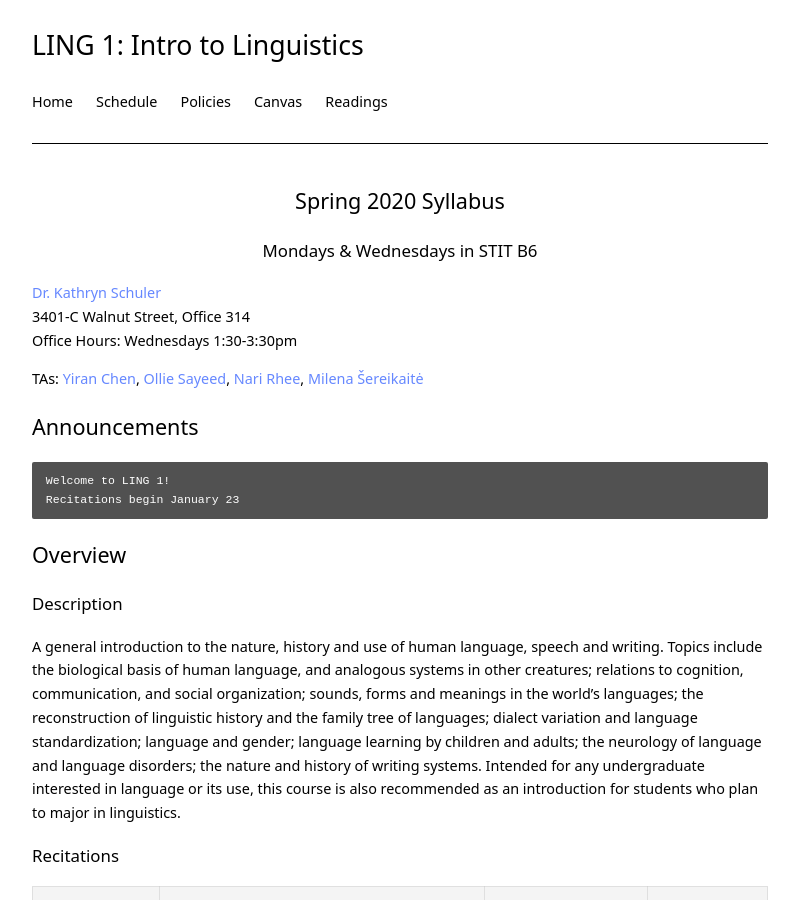
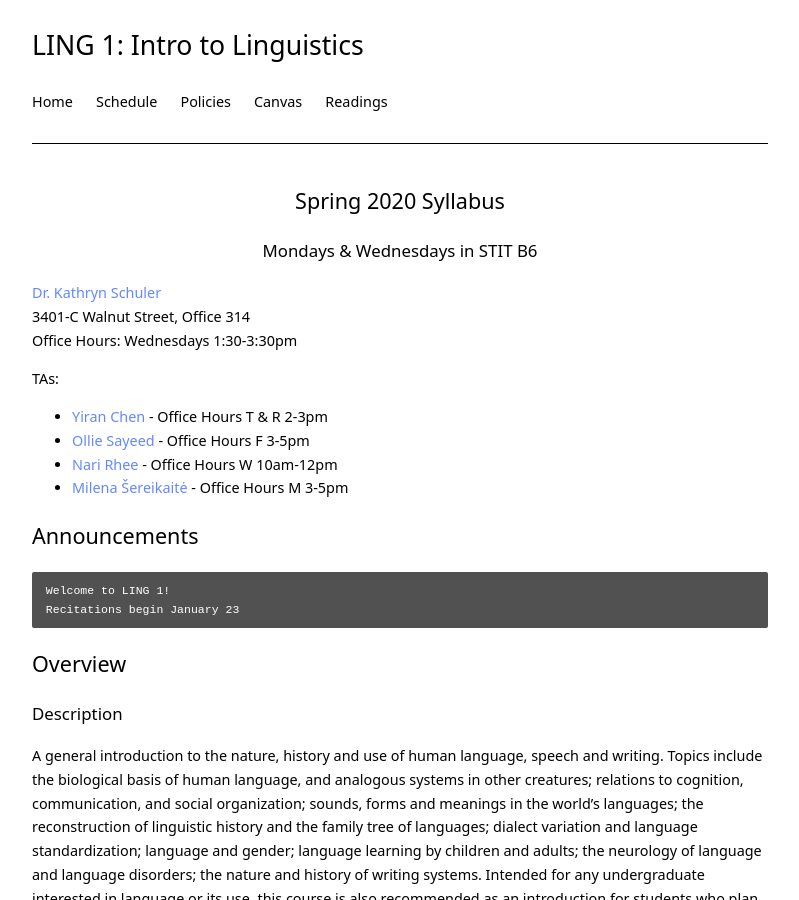
Before and after one commit to kschuler/ling001, a Jekyll site: the page built from index.md, in a window 1280 px wide and 900 px high. Shown: the whole window, without its empty margins (240-1039 px from the left). Built offline with Jekyll 4.4.1, drawn with Linux system fonts in a browser that asks for light colours.

Commit message:
Update index.md

```diff
--- a/index.md
+++ b/index.md
@@ -10,7 +10,11 @@ title: LING 1
 3401-C Walnut Street, Office 314<br>
 Office Hours: Wednesdays 1:30-3:30pm
 
-**TAs**: [Yiran Chen](mailto:cheny39@sas.upenn.edu), [Ollie Sayeed](mailto:sayeedo@sas.upenn.edu), [Nari Rhee](mailto:nrhee@sas.upenn.edu), [Milena Šereikaitė](mailto:milenas@sas.upenn.edu)
+**TAs**:
+- [Yiran Chen](mailto:cheny39@sas.upenn.edu) - Office Hours T & R 2-3pm
+- [Ollie Sayeed](mailto:sayeedo@sas.upenn.edu) - Office Hours F 3-5pm
+- [Nari Rhee](mailto:nrhee@sas.upenn.edu) - Office Hours W 10am-12pm
+- [Milena Šereikaitė](mailto:milenas@sas.upenn.edu) - Office Hours M 3-5pm
 
 ## Announcements
 
```
